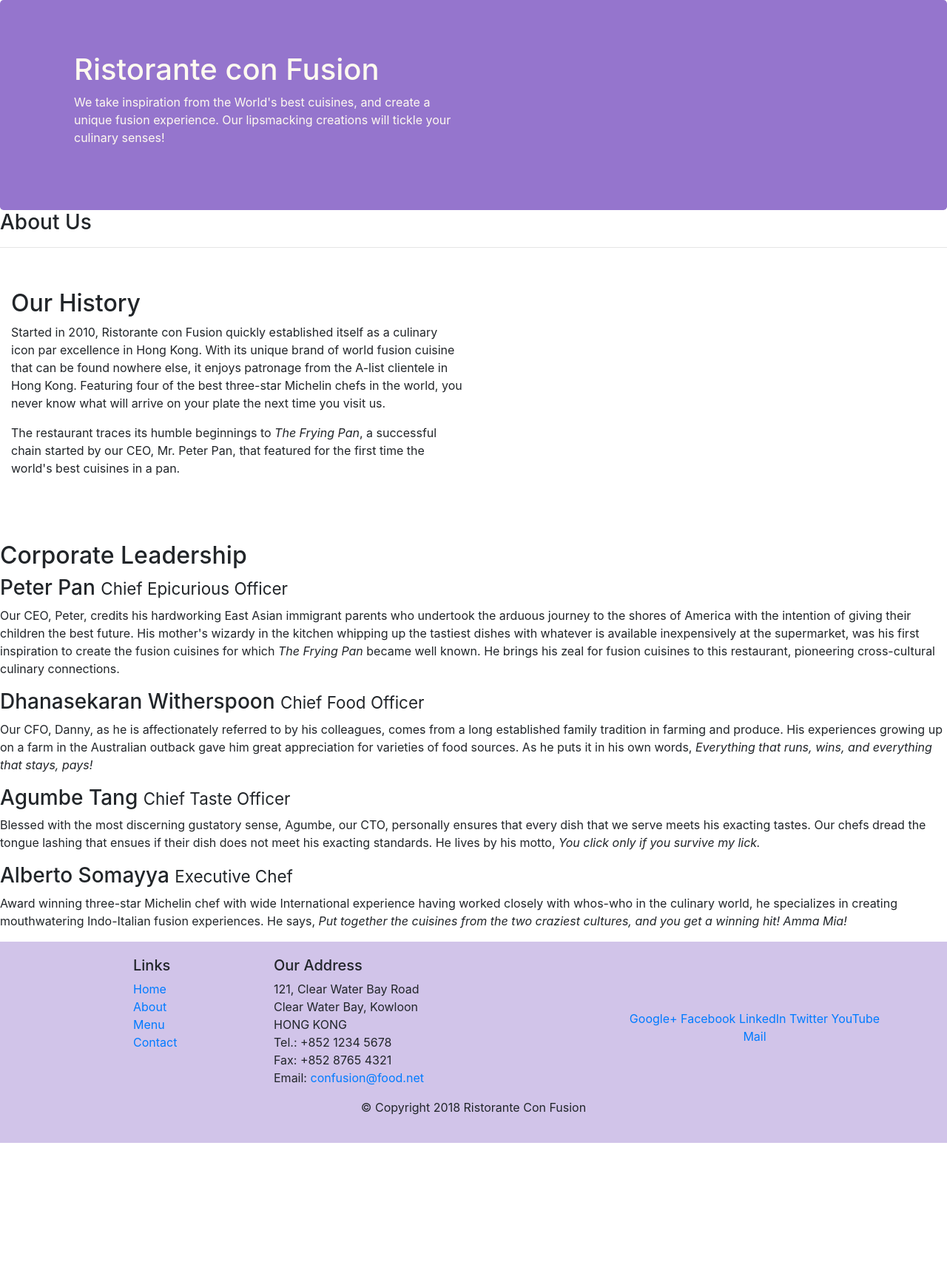
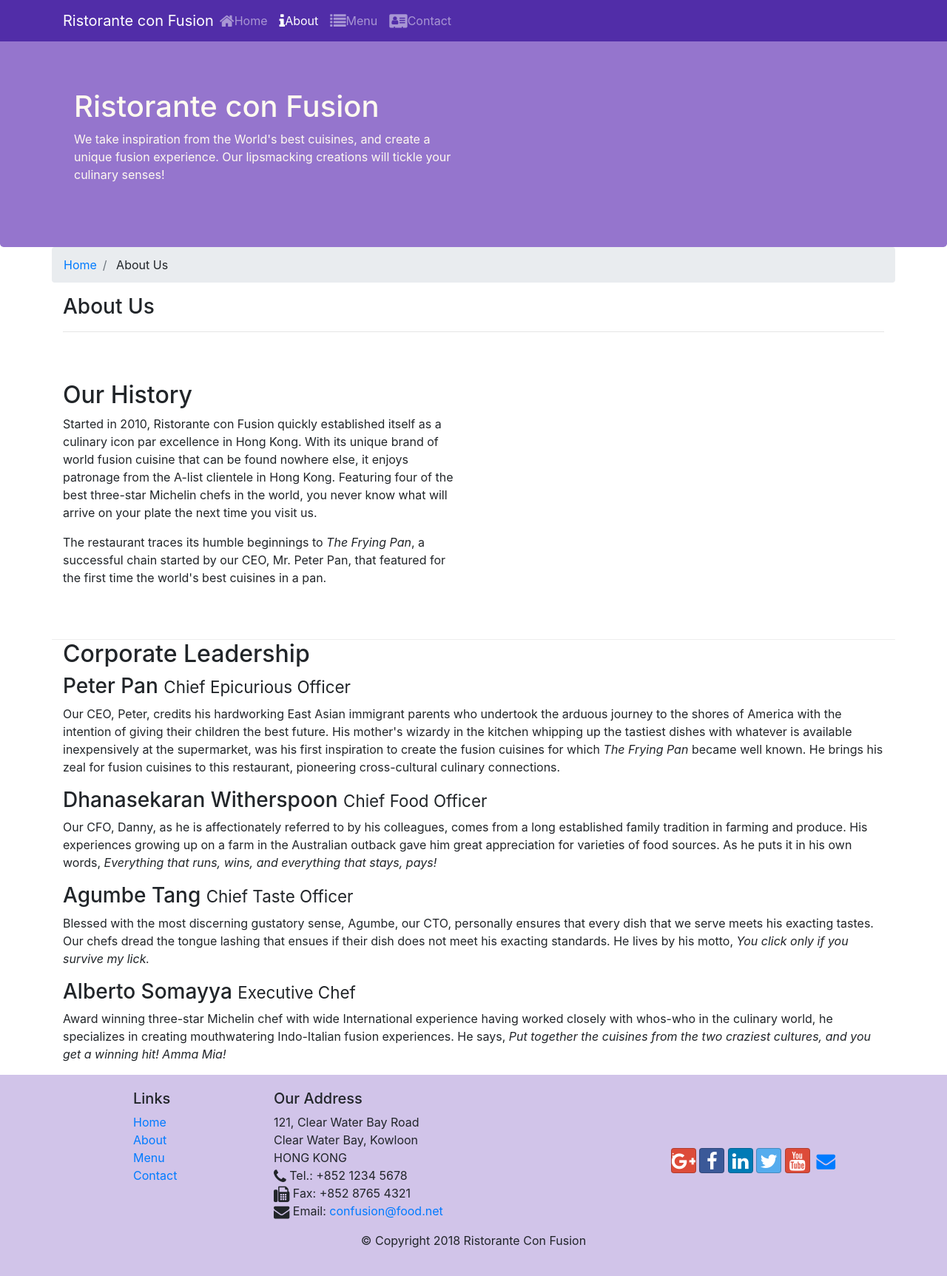
Before and after one commit to rohan2599/coursera_bootstrap, a website: page Bootstrap4/conFusion/aboutus.html in a window 1280 px wide. Shown: the whole page at 74% size. Before the commit the page ends 1545 px from the top, so only its background shows below. Drawn offline with nearby package versions, Linux system fonts and the light colour scheme.

Commit message:
added navbar ,icons and breadcrumbs

```diff
--- a/Bootstrap4/conFusion/aboutus.html
+++ b/Bootstrap4/conFusion/aboutus.html
@@ -8,12 +8,32 @@
 
     <!-- Bootstrap CSS -->
     <link rel="stylesheet" href="node_modules/bootstrap/dist/css/bootstrap.min.css">
+
+    <link rel = "stylesheet" href = "node_modules/font-awesome/css/font-awesome.min.css">
+    <link rel = "stylesheet"  href= "node_modules/bootstrap-social/bootstrap-social.css">
      <link rel="stylesheet" href = "css/styles.css">
     <title>Ristorante Con Fusion: About Us</title>
 
 </head>
 
 <body>
+     <nav class = "navbar navbar-dark navbar-expand-sm  fixed-top">
+        <div class = "container">
+            <button class = "navbar-toggler" type="button" data-toggle="collapse" data-target="#Navbar">
+                <span class= "navbar-toggler-icon"></span>
+            </button>
+            <a class = "navbar-brand mr-auto" href="./index.html">Ristorante con Fusion</a>
+            <div class = "collapse navbar-collapse" id="Navbar">
+
+            <ul class = "mr-auto navbar-nav">
+            <li class= "nav-item"><a class ="nav-link " href="./index.html"><span class= "fa fa-home fa-lg"></span>Home</a></li>
+            <li class= "nav-item active"><a class ="nav-link " href="#"><span class= "fa fa-info fa-lg"></span>About</a></li>
+            <li class= "nav-item"><a class ="nav-link" href="#"><span class= "fa fa-list fa-lg"></span>Menu</a></li>
+            <li class= "nav-item"><a class ="nav-link" href="#"><span class= "fa fa-address-card fa-lg"></span>Contact</a></li>
+            </ul>
+        </div>
+        </div>
+    </nav>
 
     <header class="jumbotron">
         <div class="container">
@@ -28,16 +48,20 @@
         </div>
     </header>
 
-    <div>
-        <div>
-            <div>
+    <div class= "container">
+        <div class= "row">
+            <ol class = "col-12 breadcrumb">
+                <li class="breadcrumb-item"><a href="./index.html">Home</a></li>
+                <li class = "breadcrumb-item"> About Us</li>
+            </ol>
+            <div class = "col-12">
                <h3>About Us</h3>
                <hr>
             </div>
         </div>
 
-        <div class = "row-special">
-            <div class = "col-12 col-sm-6">
+        <div class = "row row-content">
+            <div class = " col-sm-6">
                 <h2>Our History</h2>
                 <p>Started in 2010, Ristorante con Fusion quickly established itself as a culinary icon par excellence in Hong Kong. With its unique brand of world fusion cuisine that can be found nowhere else, it enjoys patronage from the A-list clientele in Hong Kong.  Featuring four of the best three-star Michelin chefs in the world, you never know what will arrive on your plate the next time you visit us.</p>
                 <p>The restaurant traces its humble beginnings to <em>The Frying Pan</em>, a successful chain started by our CEO, Mr. Peter Pan, that featured for the first time the world's best cuisines in a pan.</p>
@@ -81,19 +105,22 @@
 		              121, Clear Water Bay Road<br>
 		              Clear Water Bay, Kowloon<br>
 		              HONG KONG<br>
+                      <i class = "fa fa-phone fa-lg"></i>
 		              Tel.: +852 1234 5678<br>
+                      <i class = "fa fa-fax fa-lg"></i>
 		              Fax: +852 8765 4321<br>
+                      <i class = "fa fa-envelope fa-lg"></i>
 		              Email: <a href="mailto:confusion@food.net">confusion@food.net</a>
 		           </address>
                 </div>
                 <div class="col-12 col-sm-4 align-self-center">
                     <div class="text-center">
-                        <a href="http://google.com/+">Google+</a>
-                        <a href="http://www.facebook.com/profile.php?id=">Facebook</a>
-                        <a href="http://www.linkedin.com/in/">LinkedIn</a>
-                        <a href="http://twitter.com/">Twitter</a>
-                        <a href="http://youtube.com/">YouTube</a>
-                        <a href="mailto:">Mail</a>
+                        <a  class="btn-social-icon btn btn-google" href="http://google.com/+"><i class = "fa fa-google-plus fa-lg"></i>i</a>
+                        <a  class="btn-social-icon btn btn-facebook"href="http://www.facebook.com/profile.php?id="><i class = "fa fa-facebook fa-lg"></i></a>
+                        <a  class="btn-social-icon btn btn-linkedin"href="http://www.linkedin.com/in/"><i class = "fa fa-linkedin fa-lg"></i></a>
+                        <a  class="btn-social-icon btn btn-twitter"href="http://twitter.com/"><i class = "fa fa-twitter fa-lg"></i></a>
+                        <a class="btn-social-icon btn btn-google" href="http://youtube.com/"><i class = "fa fa-youtube fa-lg"></i></a>
+                        <a  class="btn-social-icon btn "href="mailto:"><i class = "fa fa-envelope fa-lg"></i></a>
                     </div>
                 </div>
            </div>
--- a/Bootstrap4/conFusion/css/styles.css
+++ b/Bootstrap4/conFusion/css/styles.css
@@ -37,3 +37,12 @@
 	padding-bottom: 70px;
 	padding-top: 40px;
 }
+
+body{
+	padding :50px 0px 0px 0px;
+	z-index: 0;
+}
+
+.navbar-dark{
+	background-color: #512DA8;
+}
--- a/Bootstrap4/conFusion/package.json
+++ b/Bootstrap4/conFusion/package.json
@@ -15,6 +15,8 @@
   },
   "dependencies": {
     "bootstrap": "^4.0.0",
+    "bootstrap-social": "^5.1.1",
+    "font-awesome": "^4.7.0",
     "jquery": "^3.3.1",
     "popper.js": "^1.12.9"
   }
```
Also changed, not shown: Bootstrap4/conFusion/index.html (+31 -3 lines), 1 other file.
